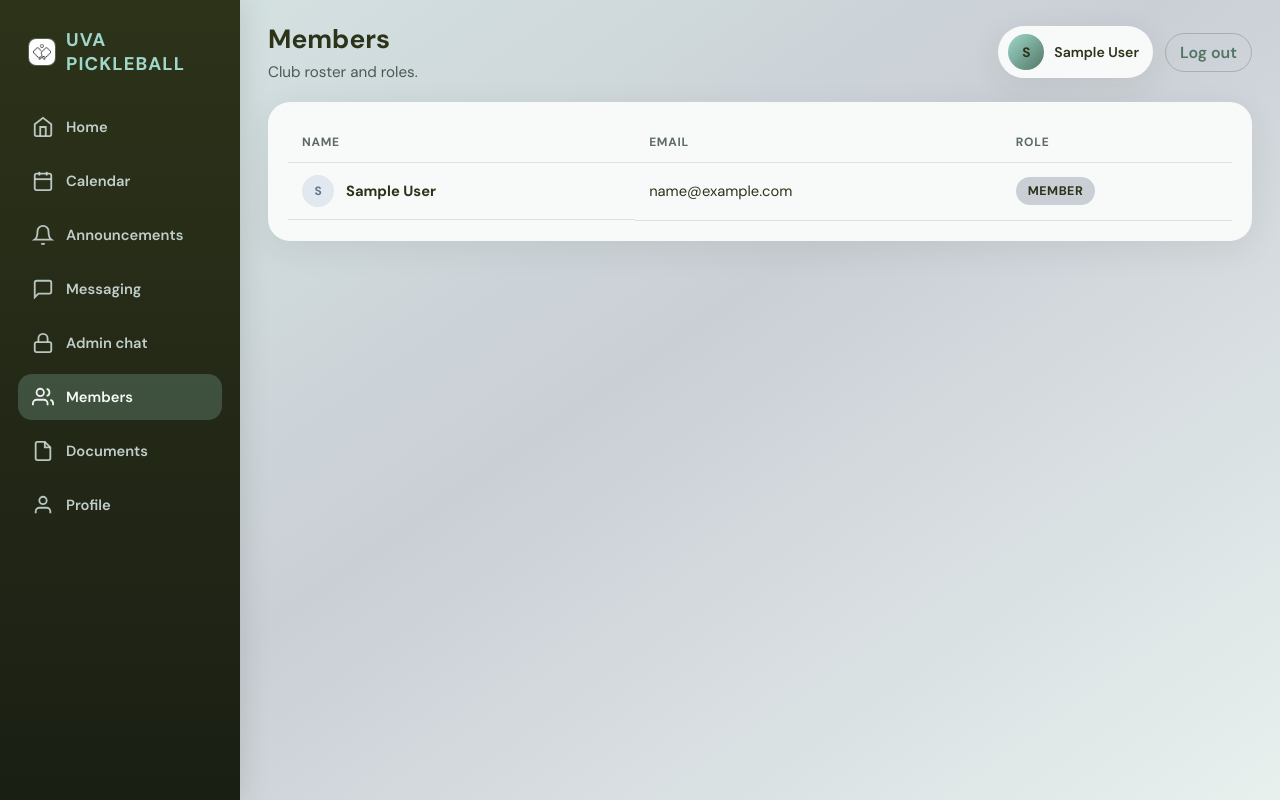
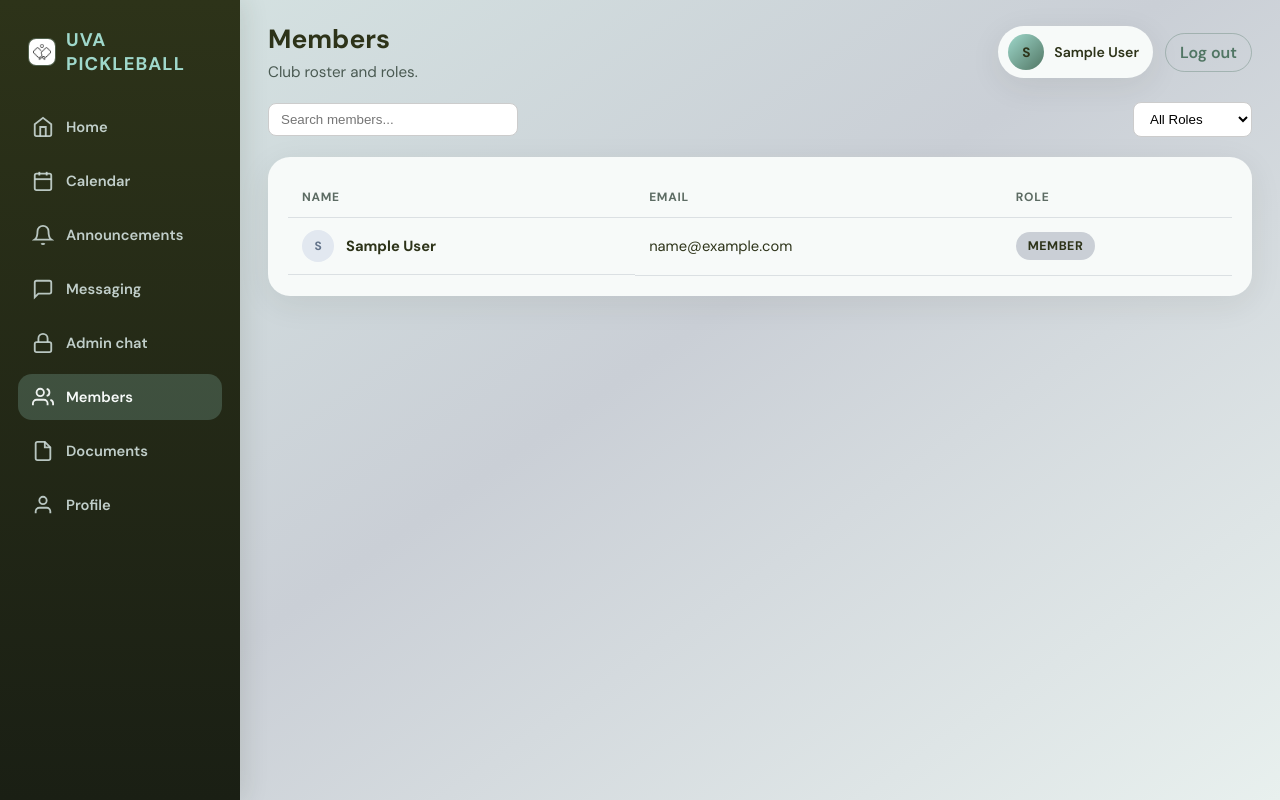
Before and after one commit to AkhilGogineni/uvapickleballclubwebsite, a Django app: page /sportscio/members/ in a window 1280 px wide. Run offline with Django 5.2, Linux system fonts and the light colour scheme; the visitor is signed in with stand-in values (Sample User, id 1); data comes from the database, SQL or seed files in the repository; parts of the project's set-up code (start-up, migrations or seed data) failed here and were passed over.

Commit message:
search and filters for members

```diff
--- a/sportscio/templates/members.html
+++ b/sportscio/templates/members.html
@@ -2,7 +2,9 @@
 {% block title %}Members | SportsCIO{% endblock %}
 {% block page_heading %}Members{% endblock %}
 {% block page_sub %}Club roster and roles.{% endblock %}
+
 {% block content %}
+
 {% if messages %}
 <ul style="list-style:none;padding:0;margin:0 0 16px;">
     {% for message in messages %}
@@ -10,6 +12,30 @@
     {% endfor %}
 </ul>
 {% endif %}
+
+<div style="margin-bottom: 20px;">
+    <form method="GET" action="" style="display: flex; justify-content: space-between; align-items: center; flex-wrap: wrap; gap: 12px;">
+
+        <div>
+            <input type="text" name="search" value="{{ request.GET.search }}" placeholder="Search members..." style="padding: 8px 12px; border-radius: 8px; border: 1px solid #ccc; width: 250px;">
+        </div>
+
+        <div style="display: flex; gap: 8px; align-items: center;">
+            <select name="role" style="padding: 8px 12px; border-radius: 8px; border: 1px solid #ccc; background-color: #fff; cursor: pointer;">
+                <option value="" {% if not request.GET.role %}selected{% endif %}>All Roles</option>
+                <option value="admin" {% if request.GET.role == 'admin' %}selected{% endif %}>Admin</option>
+                <option value="leader" {% if request.GET.role == 'leader' %}selected{% endif %}>Club Leader</option>
+                <option value="member" {% if request.GET.role == 'member' %}selected{% endif %}>Member</option>
+            </select>
+
+            <!-- <button type="submit" style="padding: 8px 16px; border-radius: 8px; background-color: #0f172a; color: white; border: none; cursor: pointer; font-weight: 600;">
+                Filter
+            </button> -->
+        </div>
+
+    </form>
+</div>
+
 <div class="table-wrap">
     <table class="data-table">
         <thead>
@@ -45,4 +71,49 @@
         </tbody>
     </table>
 </div>
+
+<script>
+    // 1. Grab the important elements from the page
+    const searchInput = document.querySelector('input[name="search"]');
+    const roleSelect = document.querySelector('select[name="role"]');
+    const tableWrap = document.querySelector('.table-wrap');
+
+    let debounceTimer;
+
+    // 2. Create the function that updates the table
+    function fetchUpdatedTable() {
+        // Grab whatever is currently typed in the search and selected in the dropdown
+        const searchValue = searchInput.value;
+        const roleValue = roleSelect.value;
+
+        // Build the secret background URL (e.g., ?search=smith&role=admin)
+        const url = `?search=${encodeURIComponent(searchValue)}&role=${encodeURIComponent(roleValue)}`;
+
+        // Fetch the new page from Django behind the scenes
+        fetch(url)
+            .then(response => response.text())
+            .then(html => {
+                // Convert the raw HTML text into a readable document
+                const parser = new DOMParser();
+                const doc = parser.parseFromString(html, 'text/html');
+
+                // Extract JUST the new table from the hidden document, and swap ours out!
+                const newTable = doc.querySelector('.table-wrap').innerHTML;
+                tableWrap.innerHTML = newTable;
+
+                // Update the browser URL without refreshing (so bookmarks still work)
+                window.history.replaceState(null, '', url);
+            });
+    }
+
+    // 3. Listen for typing in the search bar
+    searchInput.addEventListener('input', function() {
+        clearTimeout(debounceTimer); // Clear the timer if they are still typing
+        debounceTimer = setTimeout(fetchUpdatedTable, 300); // Wait 300ms after they stop, then fetch
+    });
+
+    // 4. (Bonus) Make the dropdown live-update too without a full reload!
+    roleSelect.addEventListener('change', fetchUpdatedTable);
+</script>
+
 {% endblock %}
--- a/sportscio/views.py
+++ b/sportscio/views.py
@@ -6,6 +6,7 @@ from django.http import JsonResponse
 from django.views.decorators.http import require_http_methods
 from django.utils import timezone
 from django.db import connection
+from django.db.models import Q
 from datetime import date, datetime, time, timedelta
 import calendar as pycal
 import json
@@ -159,6 +160,23 @@ def members_view(request):
         return redirect("user_role_admin")
 
     users = User.objects.select_related("profile").order_by("username")
+
+    selected_role = request.GET.get("role")
+    search = request.GET.get("search")
+    role_aliases = {
+        "admin": Profile.ROLE_USER_ADMIN,
+        "leader": Profile.ROLE_OFFICER,
+    }
+    selected_role = role_aliases.get(selected_role, selected_role)
+    if selected_role:
+        users = users.filter(profile__role=selected_role)
+    if search:
+        users = users.filter(
+            Q(username__icontains=search) |
+            Q(first_name__icontains=search) |
+            Q(last_name__icontains=search)
+        )
+
     return render(request, "members.html", {"users": users, "nav_active": "members"})
 
 
```
